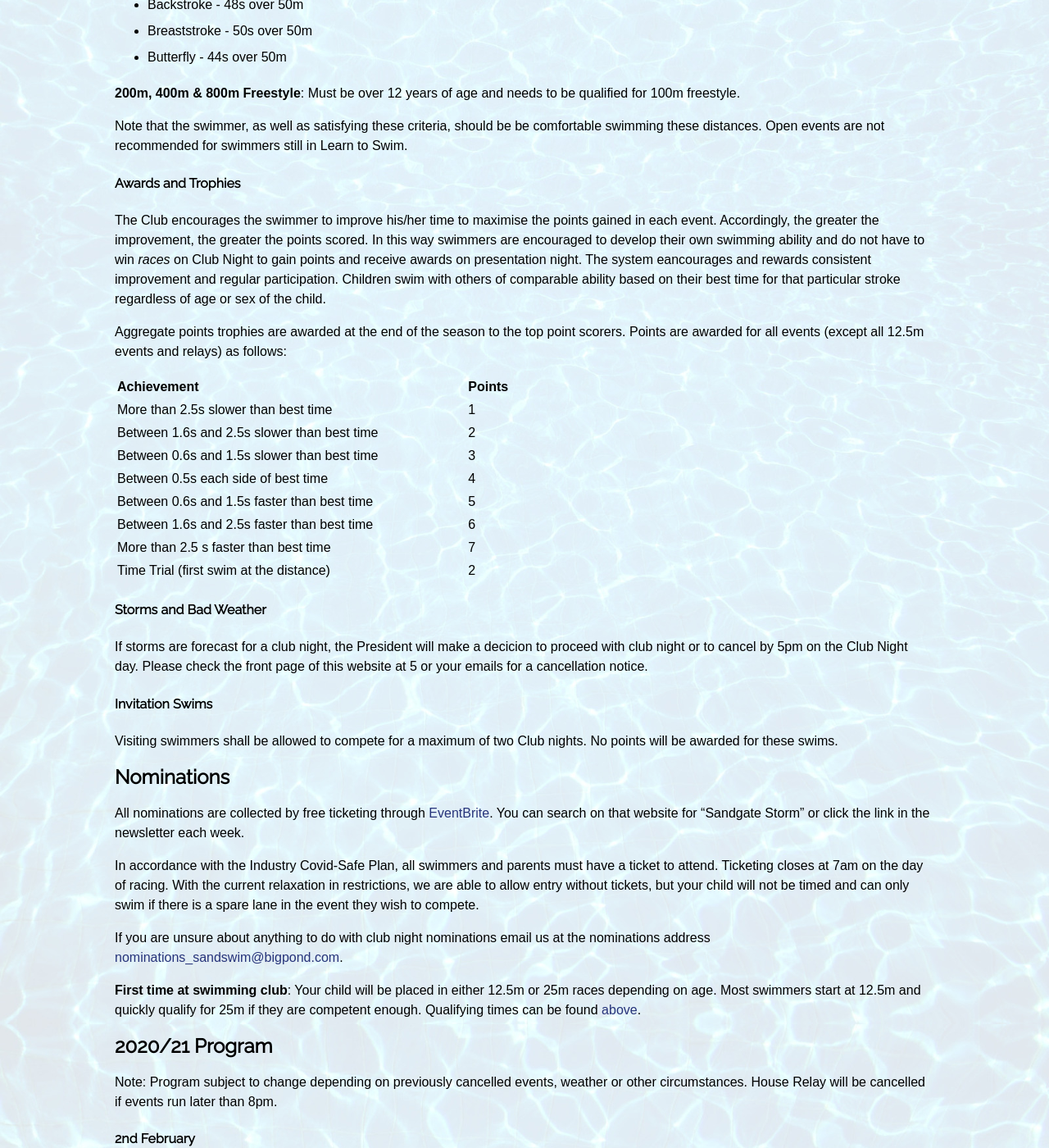
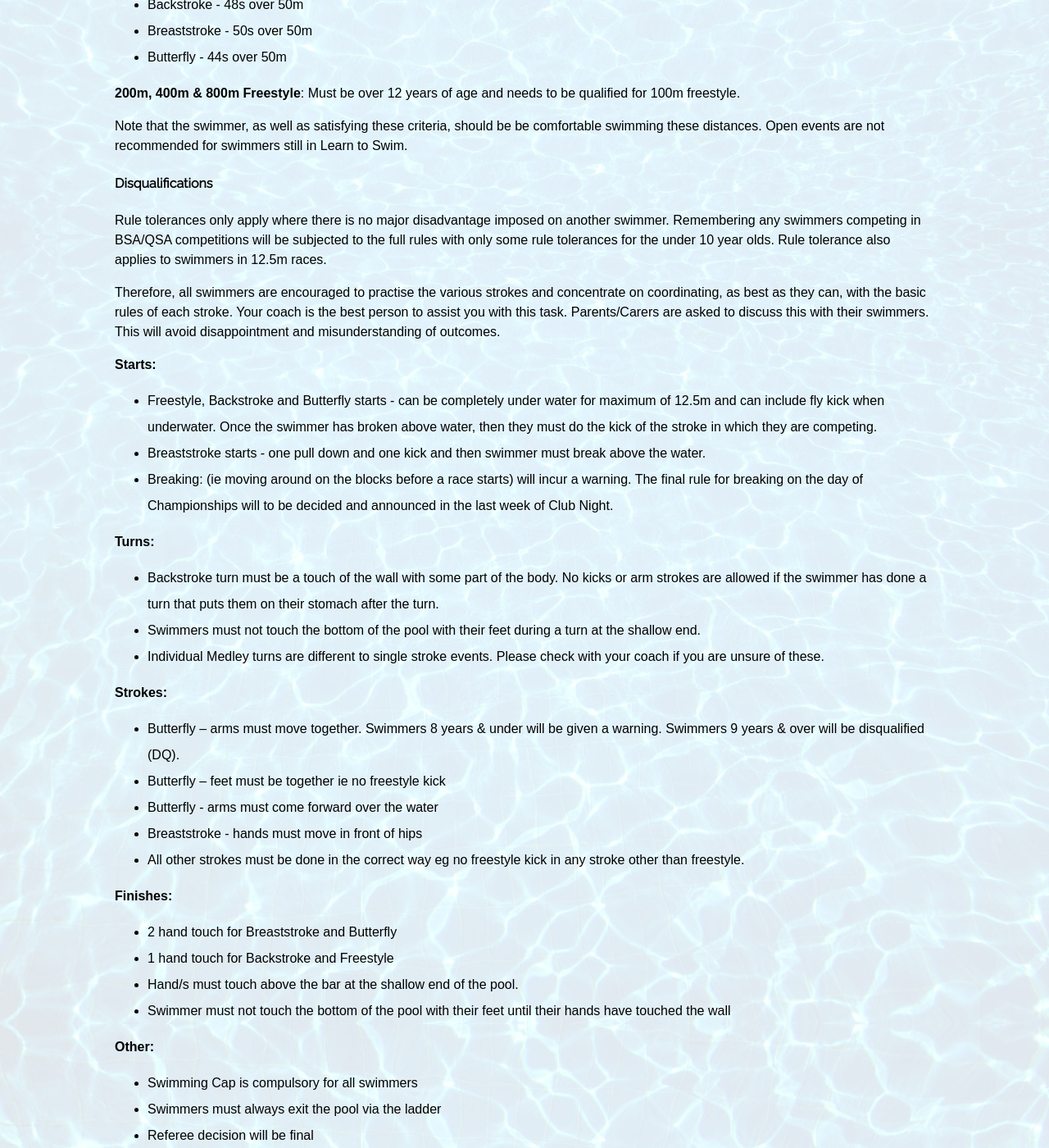
Before and after one commit to sandswim/website, a Jekyll site: the page built from pages/clubnight.md, in a window 1280 px wide and 1400 px high, scrolled down 1628 px. Shown: the whole window at 82% size. Built offline with Jekyll 4.4.1, drawn with Linux system fonts in a browser that asks for light colours; some of the changed text lies outside the part shown.

Commit message:
disqualifications info

```diff
--- a/pages/clubnight.md
+++ b/pages/clubnight.md
@@ -53,6 +53,45 @@ Once a swimmer qualifies in a stroke they automatically qualify for the next lon
 **200m, 400m & 800m Freestyle**: Must be over 12 years of age and needs to be qualified for 100m freestyle.
 
 Note that the swimmer, as well as satisfying these criteria, should be be comfortable swimming these distances. Open events are not recommended for swimmers still in Learn to Swim.
+
+#### Disqualifications
+Rule tolerances only apply where there is no major disadvantage imposed on another swimmer.  Remembering any swimmers competing in BSA/QSA competitions will be subjected to the full rules with only some rule tolerances for the under 10 year olds.  Rule tolerance also applies to swimmers in 12.5m races.
+
+Therefore, all swimmers are encouraged to practise the various strokes and concentrate on coordinating, as best as they can, with the basic rules of each stroke.  Your coach is the best person to assist you with this task.  Parents/Carers are asked to discuss this with their swimmers.  This will avoid disappointment and misunderstanding of outcomes.
+
+**Starts:**
+* Freestyle, Backstroke and Butterfly starts  - can be completely under water for maximum of 12.5m and can include fly kick when underwater.  Once the swimmer has broken above water, then they must do the kick of the stroke in which they are competing.
+* Breaststroke starts - one pull down and one kick and then swimmer must break above the water.
+* Breaking: (ie moving around on the blocks before a race starts) will incur a warning. The final rule for breaking on the day of Championships will to be decided and announced in the last week of Club Night.
+
+**Turns:**
+* Backstroke turn must be a touch of the wall with some part of the body.  No kicks or arm strokes are allowed if the swimmer has done a turn that puts them on their stomach after the turn.
+* Swimmers must not touch the bottom of the pool with their feet during a turn at the shallow end.
+* Individual Medley turns are different to single stroke events.  Please check with your coach if you are unsure of these.
+
+**Strokes:**
+* Butterfly – arms must move together.  Swimmers 8 years & under will be given a warning.  Swimmers 9 years & over will be disqualified (DQ).
+* Butterfly – feet must be together ie no freestyle kick
+* Butterfly - arms must come forward over the water
+* Breaststroke - hands must move in front of hips
+* All other strokes must be done in the correct way eg no freestyle kick in any stroke other than freestyle.
+
+
+**Finishes:**
+* 2 hand touch for Breaststroke and Butterfly
+* 1 hand touch for Backstroke and Freestyle
+* Hand/s must touch above the bar at the shallow end of the pool.
+* Swimmer must not touch the bottom of the pool with their feet until their hands have touched the wall
+
+**Other:**
+* Swimming Cap is compulsory for all swimmers
+* Swimmers must always exit the pool via the ladder
+* Referee decision will be final
+* The Referee and Club Night Co-ordinator may consider changes to rules at their discretion to maximise the enjoyment of swimmers at Club Night and Club Championships.  No rules will be altered during a meet or to benefit a minority.
+* Rule tolerance will be applied to all 12.5m events.  Warnings for 12.5m events will be at the discretion of the referee, but no disqualifications will be applied to these events.
+
+_If in doubt about any rules or disqualifications, please talk to your coach._
+
 
 #### Awards and Trophies
 The Club encourages the swimmer to improve his/her time to maximise the points gained in each event. Accordingly, the greater the improvement, the greater the points scored. In this way swimmers are encouraged to develop their own swimming ability and do not have to win *races* on Club Night to gain points and receive awards on presentation night. The system eancourages and rewards consistent improvement and regular participation. Children swim with others of comparable ability based on their best time for that particular stroke regardless of age or sex of the child.
```
